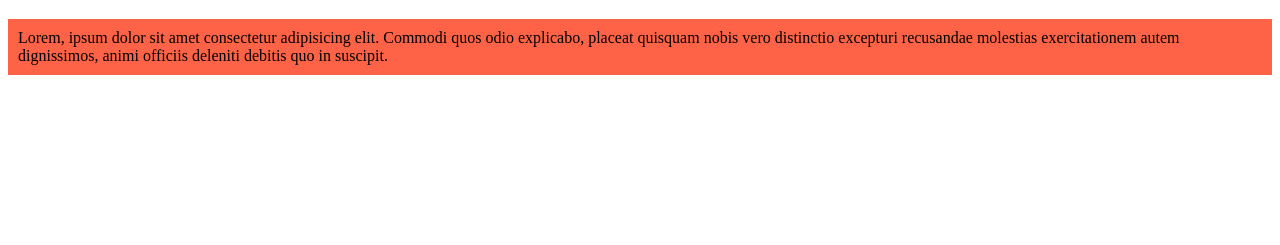
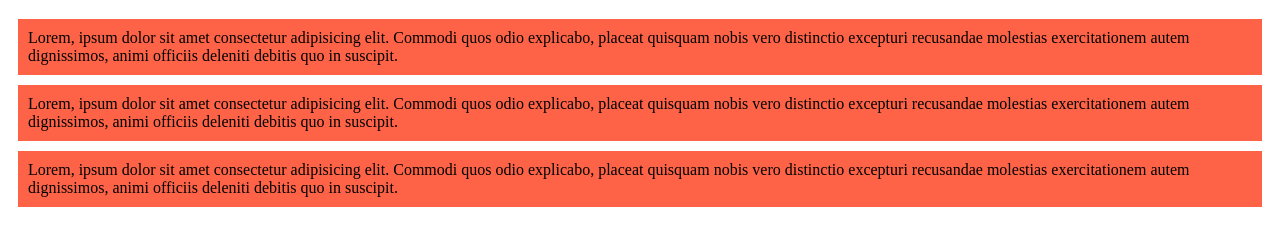
Before and after one commit to Saimur-Shahidullah/my-simple-website-1, a plain HTML site: page index.html in a window 1280 px wide. Shown: the part 61-306 px from the top of the page. Drawn offline with Linux system fonts and the light colour scheme.

Commit message:
Added Extra Section

```diff
--- a/index.html
+++ b/index.html
@@ -8,6 +8,11 @@
 </head>
 <body>
     <h1>My Simple Website</h1>
+
+    <div>Lorem, ipsum dolor sit amet consectetur adipisicing elit. Commodi quos odio explicabo, placeat quisquam nobis vero distinctio excepturi recusandae molestias exercitationem autem dignissimos, animi officiis deleniti debitis quo in suscipit.</div>
+
+    <div>Lorem, ipsum dolor sit amet consectetur adipisicing elit. Commodi quos odio explicabo, placeat quisquam nobis vero distinctio excepturi recusandae molestias exercitationem autem dignissimos, animi officiis deleniti debitis quo in suscipit.</div>
+
     <div>Lorem, ipsum dolor sit amet consectetur adipisicing elit. Commodi quos odio explicabo, placeat quisquam nobis vero distinctio excepturi recusandae molestias exercitationem autem dignissimos, animi officiis deleniti debitis quo in suscipit.</div>
 </body>
 </html>
--- a/styles/blog.css
+++ b/styles/blog.css
@@ -1,4 +1,5 @@
 div{
     background-color: tomato;
     padding: 10px;
+    margin: 10px;
 }
```
